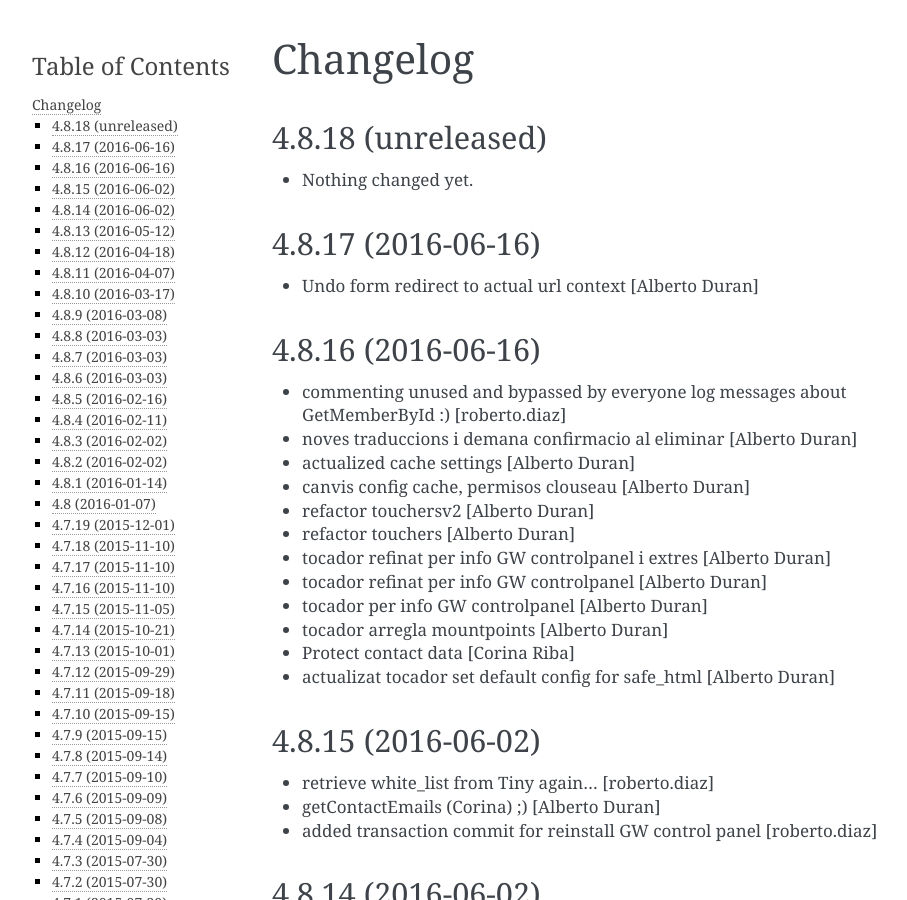
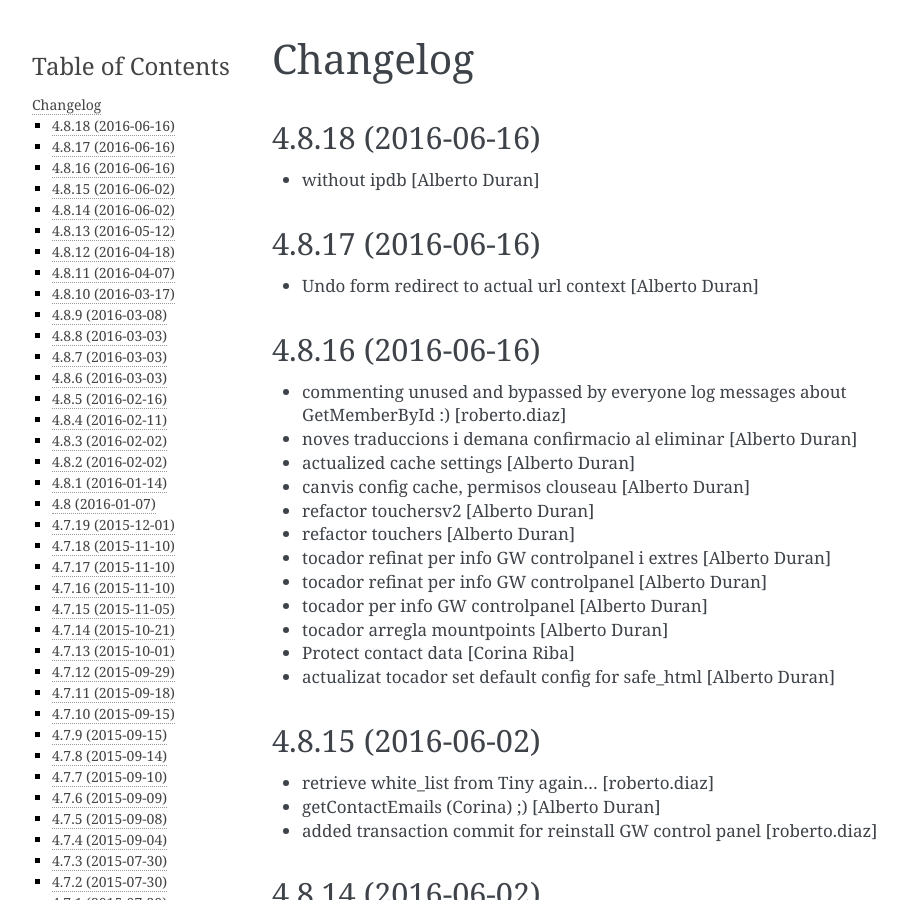
Before and after one commit to UPCnet/genweb.core, a Sphinx documentation site: the page built from docs/HISTORY.rst, in a window 1280 px wide and 900 px high. Shown: the whole window, without its empty margins (148-1055 px from the left). Built offline with Sphinx 7.4.7, drawn with Linux system fonts in a browser that asks for light colours.

Commit message:
Preparing release 4.8.18

```diff
--- a/docs/HISTORY.rst
+++ b/docs/HISTORY.rst
@@ -1,11 +1,10 @@
 Changelog
 =========
 
-4.8.18 (unreleased)
+4.8.18 (2016-06-16)
 -------------------
 
-- Nothing changed yet.
-
+* without ipdb [Alberto Duran]
 
 4.8.17 (2016-06-16)
 -------------------
--- a/setup.py
+++ b/setup.py
@@ -1,7 +1,7 @@
 from setuptools import setup, find_packages
 import os
 
-version = '4.8.18.dev0'
+version = '4.8.18'
 
 README = open('README.rst').read()
 HISTORY = open(os.path.join('docs', 'HISTORY.rst')).read()
```
